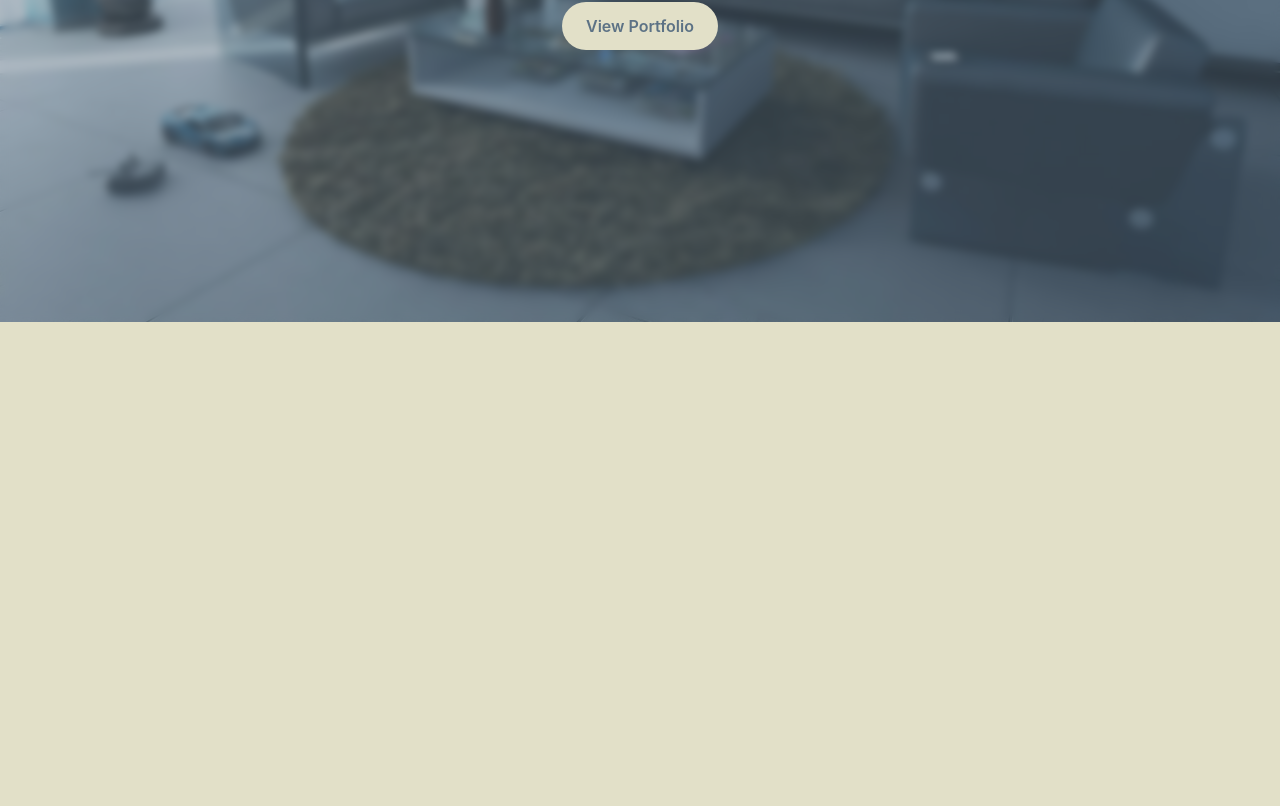
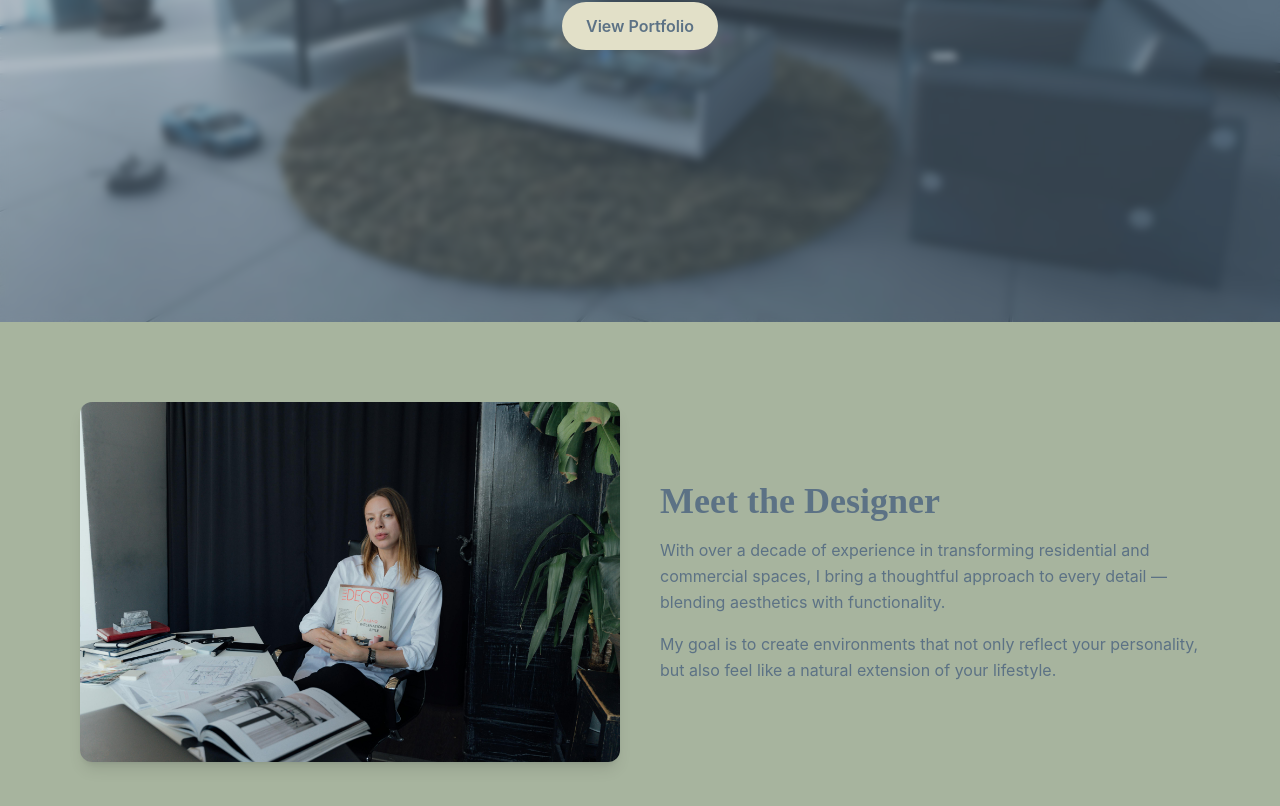
Before and after one commit to tleanne1/brightnest-client, a React (Vite) app: page / in a window 1280 px wide. Shown: the part 398-1204 px from the top of the page. Before the commit the page ends 800 px from the top, so only its background shows below. Built offline with nearby package versions, Linux system fonts and the light colour scheme.

Commit message:
Created About.jsx

```diff
--- a/src/App.jsx
+++ b/src/App.jsx
@@ -1,10 +1,12 @@
 import React from "react";
 import Hero from "./sections/Hero";
+import About from "./sections/About";
 
 const App = () => {
   return (
     <div className="min-h-screen font-sans">
       <Hero />
+      <About />
     </div>
   );
 };
--- /dev/null
+++ b/src/sections/About.jsx
@@ -0,0 +1,37 @@
+import React from "react";
+import aboutImg from "../assets/about-designer.jpg"; // Add a portrait or elegant interior
+
+const About = () => {
+  return (
+    <section id="about" className="bg-softsage py-20 px-6 md:px-20">
+      <div className="max-w-6xl mx-auto grid md:grid-cols-2 gap-10 items-center">
+        {/* Image */}
+        <div className="overflow-hidden rounded-xl shadow-lg">
+          <img
+            src={aboutImg}
+            alt="About the Designer"
+            className="w-full h-full object-cover"
+          />
+        </div>
+
+        {/* Text */}
+        <div>
+          <h2 className="text-3xl md:text-4xl font-display font-bold text-bluegray mb-4">
+            Meet the Designer
+          </h2>
+          <p className="text-bluegray text-base leading-relaxed mb-4">
+            With over a decade of experience in transforming residential and commercial
+            spaces, I bring a thoughtful approach to every detail — blending aesthetics
+            with functionality.
+          </p>
+          <p className="text-bluegray text-base leading-relaxed">
+            My goal is to create environments that not only reflect your personality,
+            but also feel like a natural extension of your lifestyle.
+          </p>
+        </div>
+      </div>
+    </section>
+  );
+};
+
+export default About;
```
Also changed, not shown: src/assets/about-designer.jpg (added).
